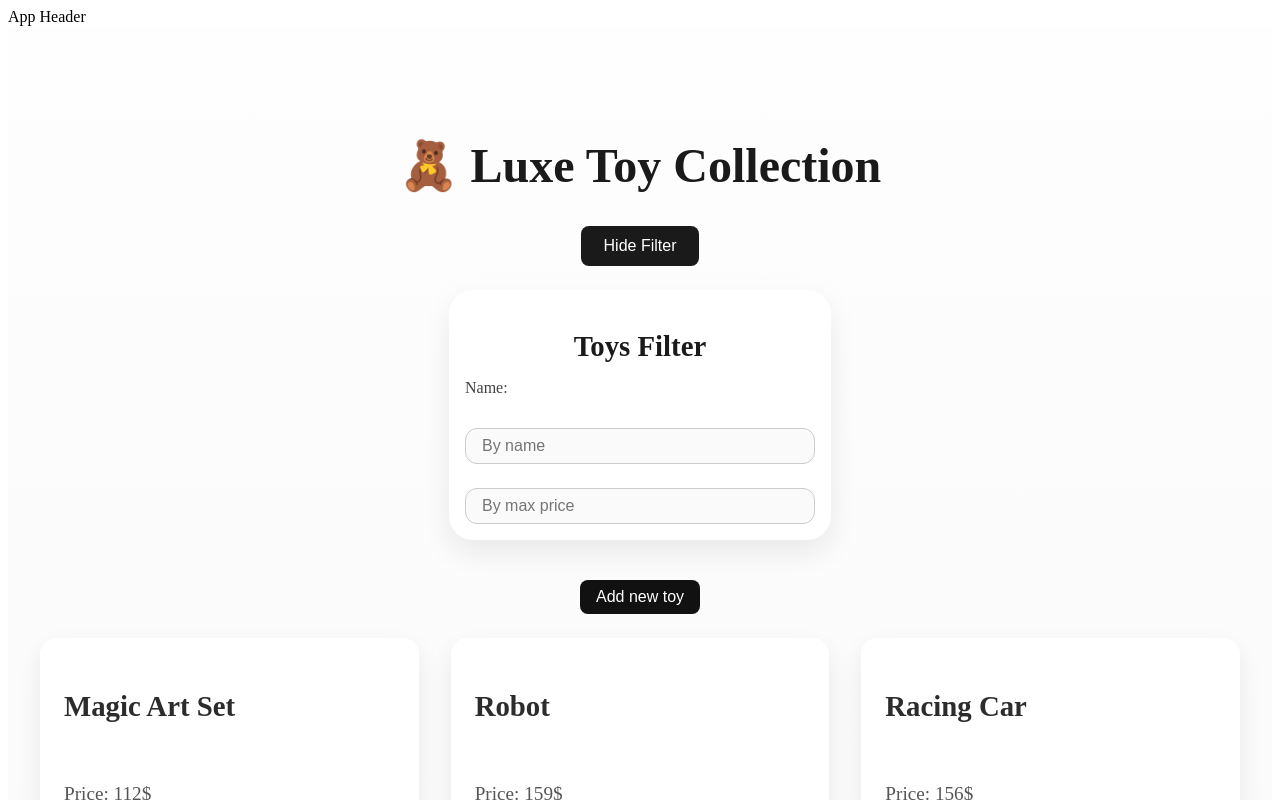
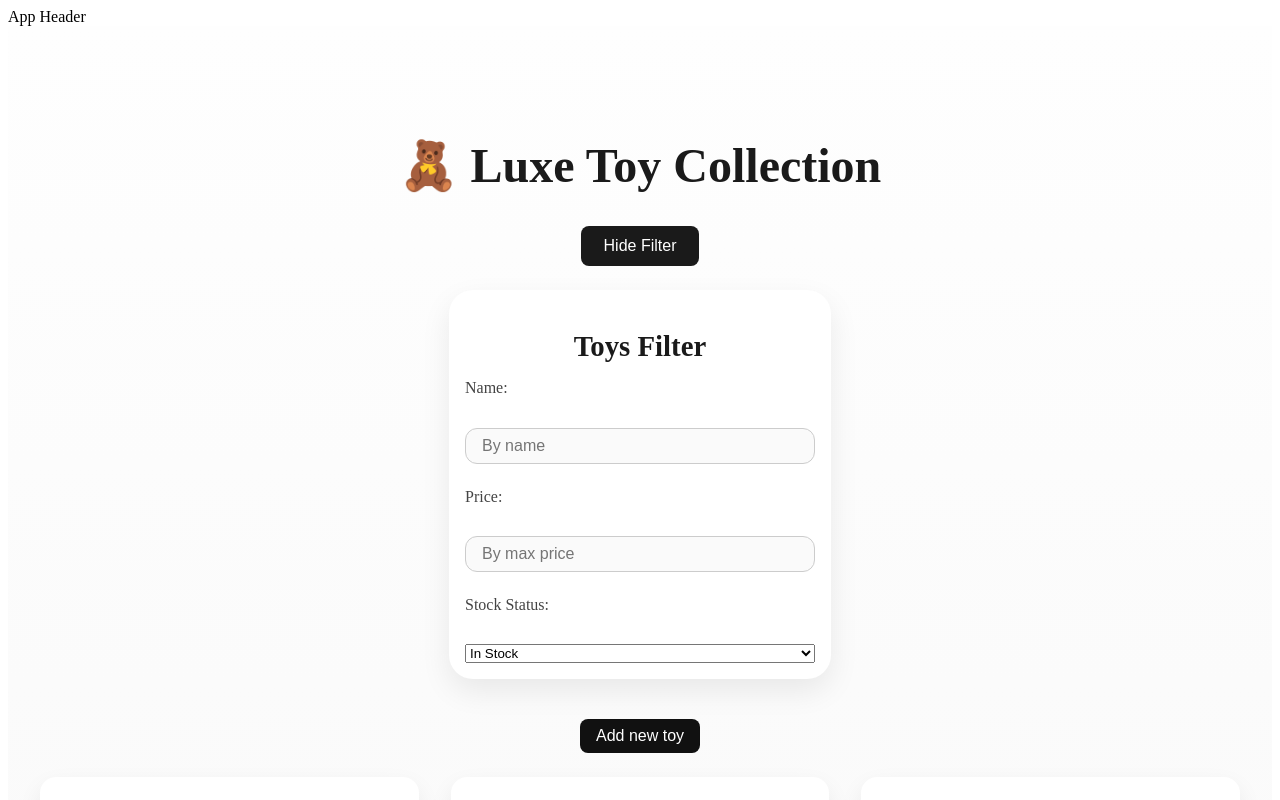
Before and after one commit to nevo0309/mistertoy-frontend, a React (Vite) app: page /toy in a window 1280 px wide. Both pictures are taken after a click on the button "Show Filter". Shown: the top 800 px of the page. Built offline with nearby package versions, Linux system fonts and the light colour scheme.

Commit message:
Add the option to filter by availability

```diff
--- a/src/cmps/ToyFilter.jsx
+++ b/src/cmps/ToyFilter.jsx
@@ -25,13 +25,13 @@ export function ToyFilter({ filterBy, onSetFilterBy }) {
         <label htmlFor="name">Name:</label>
         <input
           type="text"
-          id="namer"
+          id="name"
           name="name"
           placeholder="By name"
           value={filterByToEdit.name || ''}
           onChange={handleChange}
         />
-
+        <label htmlFor="price">Price:</label>
         <input
           type="number"
           id="maxPrice"
@@ -40,6 +40,12 @@ export function ToyFilter({ filterBy, onSetFilterBy }) {
           value={filterByToEdit.price || ''}
           onChange={handleChange}
         />
+        <label htmlFor="inStock">Stock Status:</label>
+        <select name="inStock" value={filterByToEdit.inStock || ''} onChange={handleChange}>
+          <option value="">All</option>
+          <option value="true">In Stock</option>
+          <option value="false">Not in stock</option>
+        </select>
       </form>
     </section>
   )
--- a/src/services/toy.service.js
+++ b/src/services/toy.service.js
@@ -39,6 +39,10 @@ function query(filterBy) {
 
     if (filterBy.price) {
       toys = toys.filter(toy => toy.price <= filterBy.price)
+    }
+    if (filterBy.inStock === 'true' || filterBy.inStock === 'false') {
+      const isInStock = filterBy.inStock === 'true'
+      toys = toys.filter(toy => toy.inStock === isInStock)
     }
 
     return toys
```
